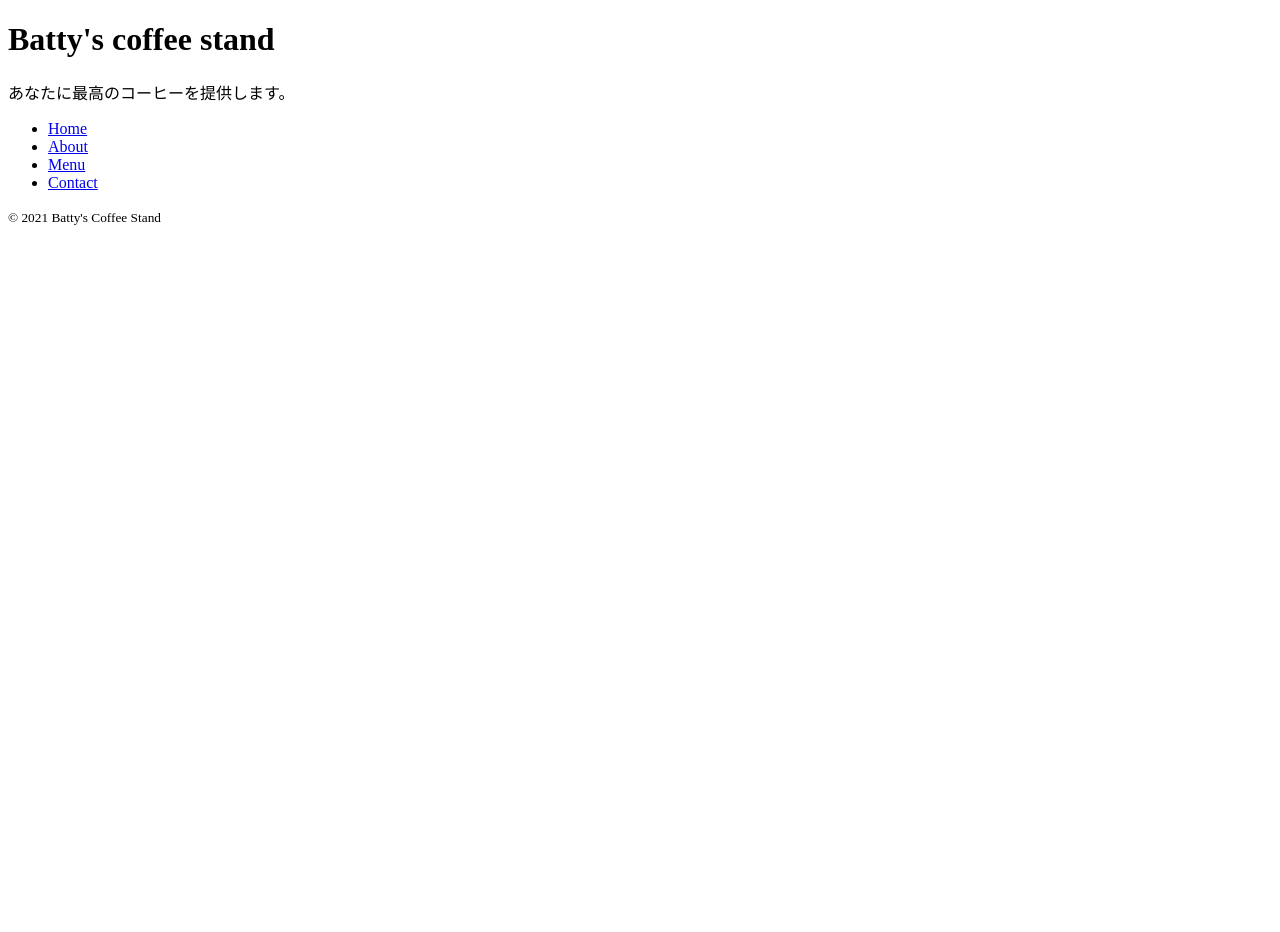
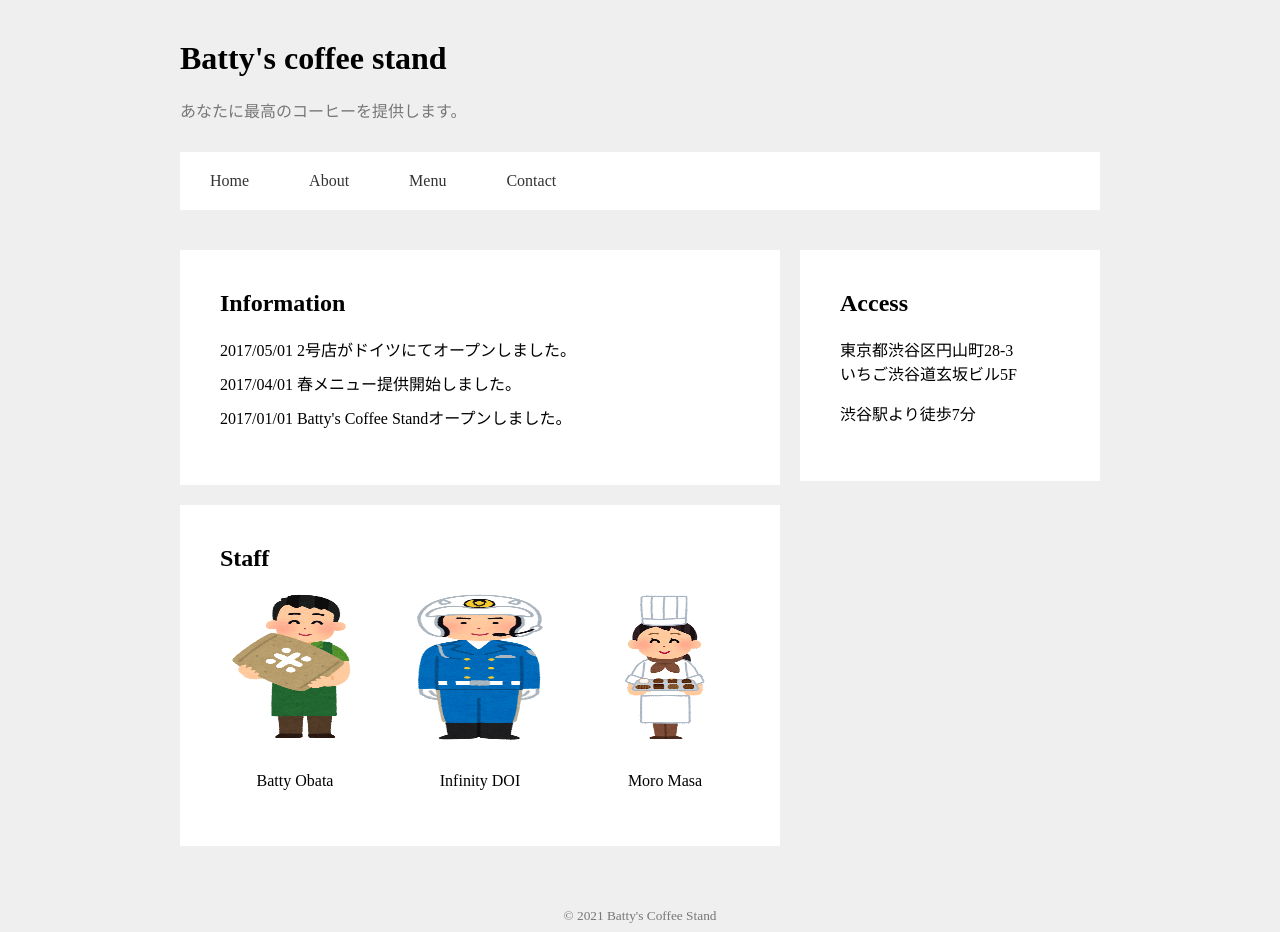
Before and after one commit to ksomue/html-sample, a plain HTML site: page index.html in a window 1280 px wide. Before the commit the page ends 800 px from the top, so only its background shows below. Drawn offline with Linux system fonts and the light colour scheme.

Commit message:
modified README.md #1

```diff
--- /dev/null
+++ b/css/style.css
@@ -0,0 +1,109 @@
+body {
+    background-color: #efefef;
+}
+
+header {
+    margin-top: 20px;
+}
+
+.container {
+    width: 920px;
+    margin: 0 auto 40px auto;
+}
+
+.header-title {
+    margin-top: 40px;
+    margin-bottom: 30px;
+}
+
+.logo {
+    font-size: 32px;
+}
+
+.title-text {
+    color: #777;
+}
+
+.header-navigation {
+    width: 100%;
+    background-color: #fff;
+    padding: 20px 0;
+}
+
+.header-navigation li {
+    float: left;
+    padding: 0 30px;
+    text-align: center;
+    list-style-type: none;
+}
+
+.header-navigation li a {
+    color: #333;
+    text-decoration: none;
+}
+
+.clearfix:after {
+    content: "";
+    display: block;
+    clear: both;
+}
+
+footer {
+    text-align: center;
+}
+
+.copyright {
+    color: #777;
+}
+
+.card-contents {
+    padding: 40px;
+    margin-bottom: 20px;
+    background-color: #fff;
+}
+
+.card-title {
+    font-size: 24px;
+    font-weight: bold;
+    margin-top: 0;
+    margin-bottom: 20px;
+}
+
+main {
+    width: 600px;
+    margin-right: 20px;
+    float: left;
+}
+
+aside {
+    width: 300px;
+    float: left;
+}
+
+.information-list {
+    list-style-type: none;
+    padding-left: 0;
+}
+
+.information-list li {
+    margin-bottom: 10px;
+}
+.staff {
+    width: 150px;
+    margin-right: 35px;
+    float: left;
+}
+
+.staff:last-child {
+    margin-right: 0;
+}
+
+.staff-image {
+    margin-bottom: 10px;
+    width: 150px;
+    height: 150px;
+}
+
+.staff-name {
+    text-align: center;
+}
--- a/index.html
+++ b/index.html
@@ -3,8 +3,8 @@
 
 <head>
     <meta charset="UTF-8" />
-    <title>ようこそ</title>
     <title>Batty's Coffee Stand</title>
+    <link rel="stylesheet" href="css/style.css">
 </head>
 
 <body>
@@ -14,7 +14,7 @@
                 <h1 class="logo">Batty's coffee stand</h1>
                 <p class="title-text">あなたに最高のコーヒーを提供します。</p>
             </div>
-            <ul class="header-navigation">
+            <ul class="header-navigation clearfix">
                 <li><a href="#">Home</a></li>
                 <li><a href="#">About</a></li>
                 <li><a href="#">Menu</a></li>
@@ -22,10 +22,46 @@
             </ul>
         </div>
     </header>
+    <div class="container clearfix">
+        <main>
+            <div class="card-contents">
+                <h2 class="card-title">Information</h2>
+                <ul class="information-list">
+                    <li>2017/05/01 2号店がドイツにてオープンしました。</li>
+                    <li>2017/04/01 春メニュー提供開始しました。</li>
+                    <li>2017/01/01 Batty's Coffee Standオープンしました。</li>
+                </ul>
+            </div>
+            <div class="card-contents">
+                <h2 class="card-title">Staff</h2>
+                <div class="staff-list clearfix">
+                    <div class="staff">
+                        <img src="img/staff_01.png" class="staff-image">
+                        <p class="staff-name">Batty Obata</p>
+                    </div>
+                    <div class="staff">
+                        <img src="img/staff_02.png" class="staff-image">
+                        <p class="staff-name">Infinity DOI</p>
+                    </div>
+                    <div class="staff">
+                        <img src="img/staff_03.png" class="staff-image">
+                        <p class="staff-name">Moro Masa</p>
+                    </div>
+                </div>
+            </div>
+        </main>
+        <aside>
+            <div class="card-contents">
+                <h2 class="card-title">Access</h2>
+                <p>東京都渋谷区円山町28-3<br>いちご渋谷道玄坂ビル5F</p>
+                <p>渋谷駅より徒歩7分</p>
+            </div>
+        </aside>
+    </div>
     <footer>
-        <small class="copyright">© 2021 Batty's Coffee Stand</small>
-    </footer>
+        <footer>
+            <small class="copyright">© 2021 Batty's Coffee Stand</small>
+        </footer>
 </body>
 
-
 </html>
```
Also changed, not shown: img/staff_01.png (added), img/staff_02.png (added), img/staff_03.png (added), 1 other file.
